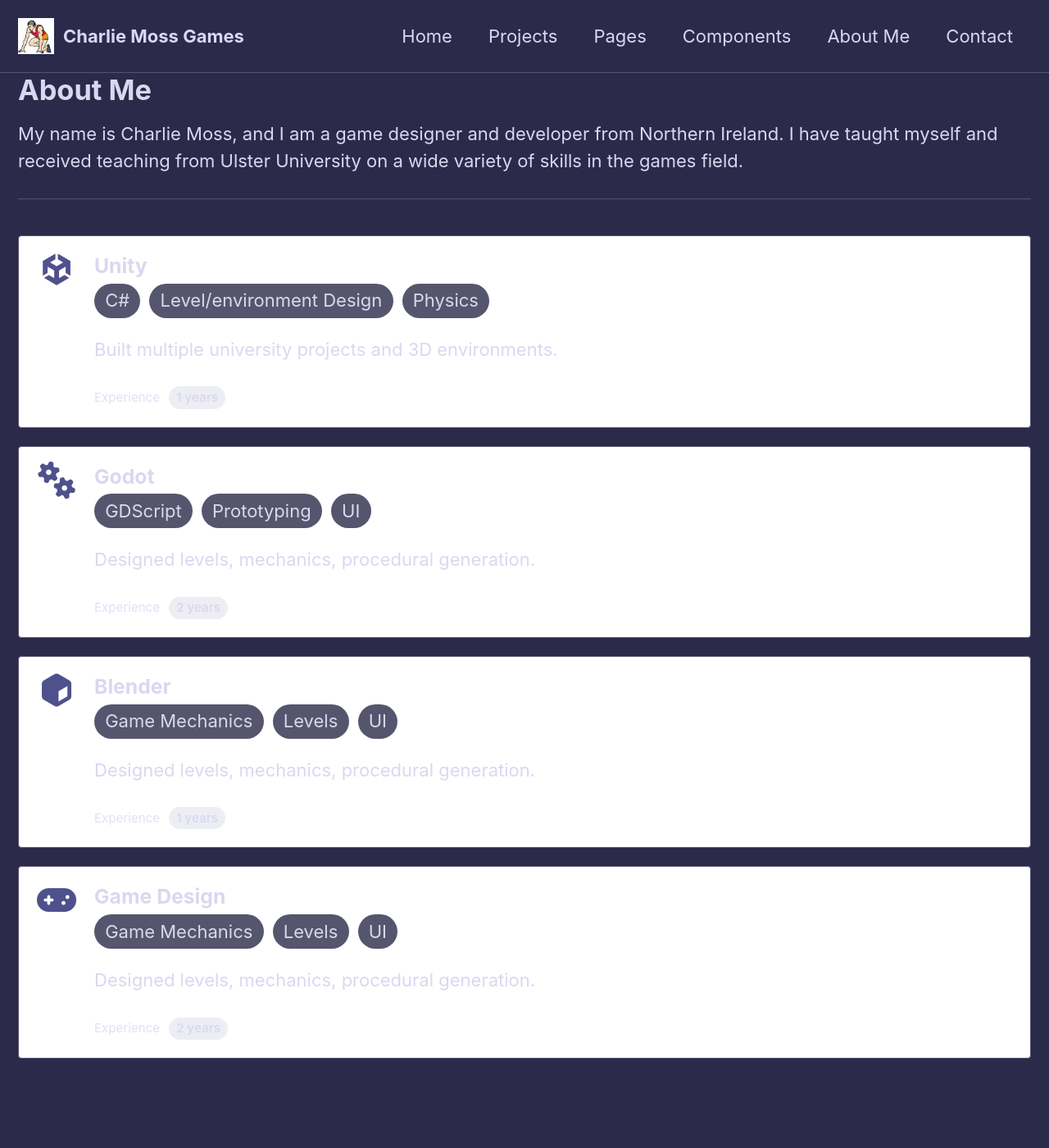
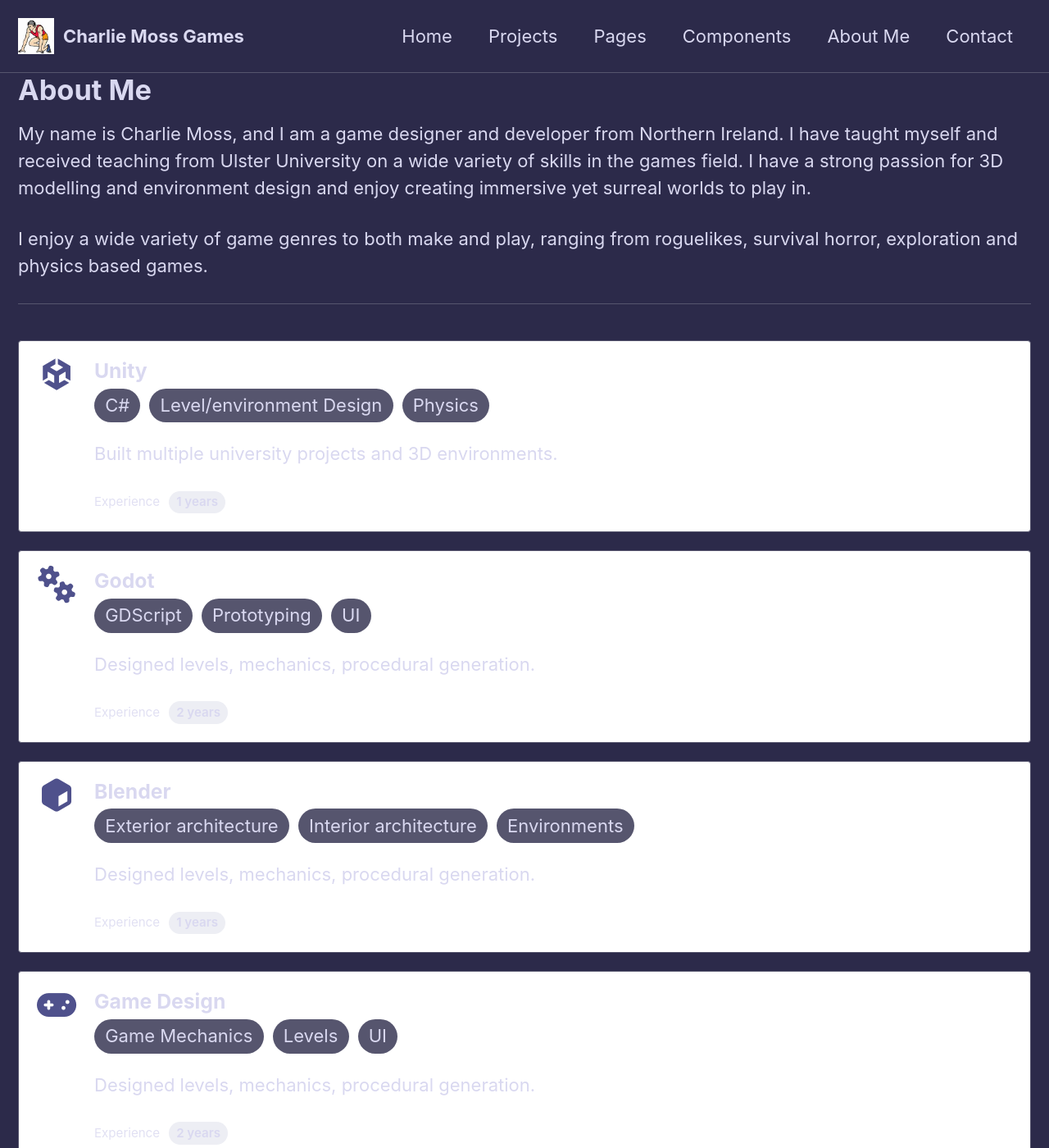
Before and after one commit to cmoss640/cmoss640.github.io, a Jekyll site: the page built from _pages/about-me.md, in a window 1280 px wide and 1400 px high. Shown: the whole window at 82% size. Built offline with Jekyll 4.4.1, drawn with Linux system fonts in a browser that asks for light colours.

Commit message:
Revise skills and enhance about me section
Updated skills and expanded personal description.

```diff
--- a/_pages/about-me.md
+++ b/_pages/about-me.md
@@ -16,7 +16,7 @@ skills:
     years: 2
   - name: "Blender"
     icon: "fa-solid fa-cube"
-    badges: ["Game Mechanics", "Levels", "UI"]
+    badges: ["Exterior architecture", "Interior architecture", "Environments"]
     text: "Designed levels, mechanics, procedural generation."
     years: 1
   - name: "Game Design"
@@ -28,7 +28,9 @@ skills:
 
 # About Me
 
-My name is Charlie Moss, and I am a game designer and developer from Northern Ireland. I have taught myself and received teaching from Ulster University on a wide variety of skills in the games field.
+My name is Charlie Moss, and I am a game designer and developer from Northern Ireland. I have taught myself and received teaching from Ulster University on a wide variety of skills in the games field. I have a strong passion for 3D modelling and environment design and enjoy creating immersive yet surreal worlds to play in.
+
+I enjoy a wide variety of game genres to both make and play, ranging from roguelikes, survival horror, exploration and physics based games.
 
 ___
 
```
